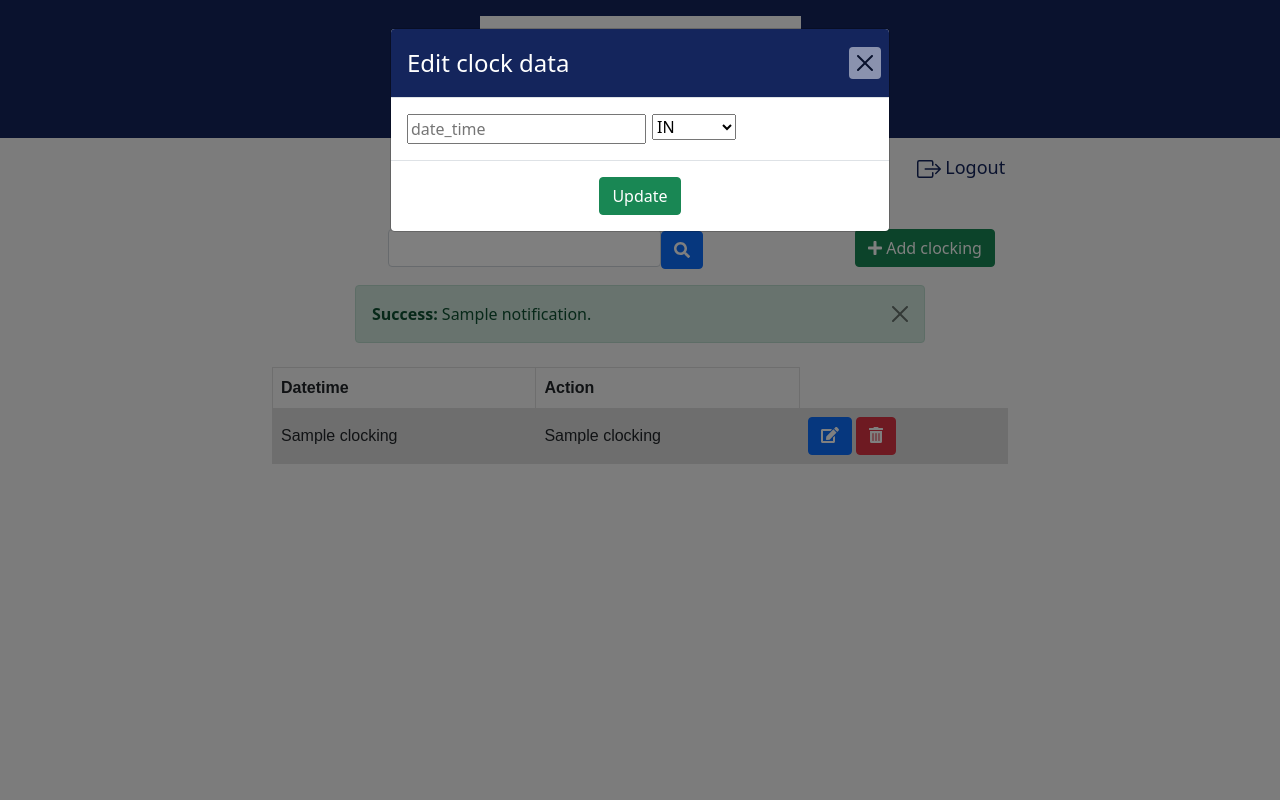
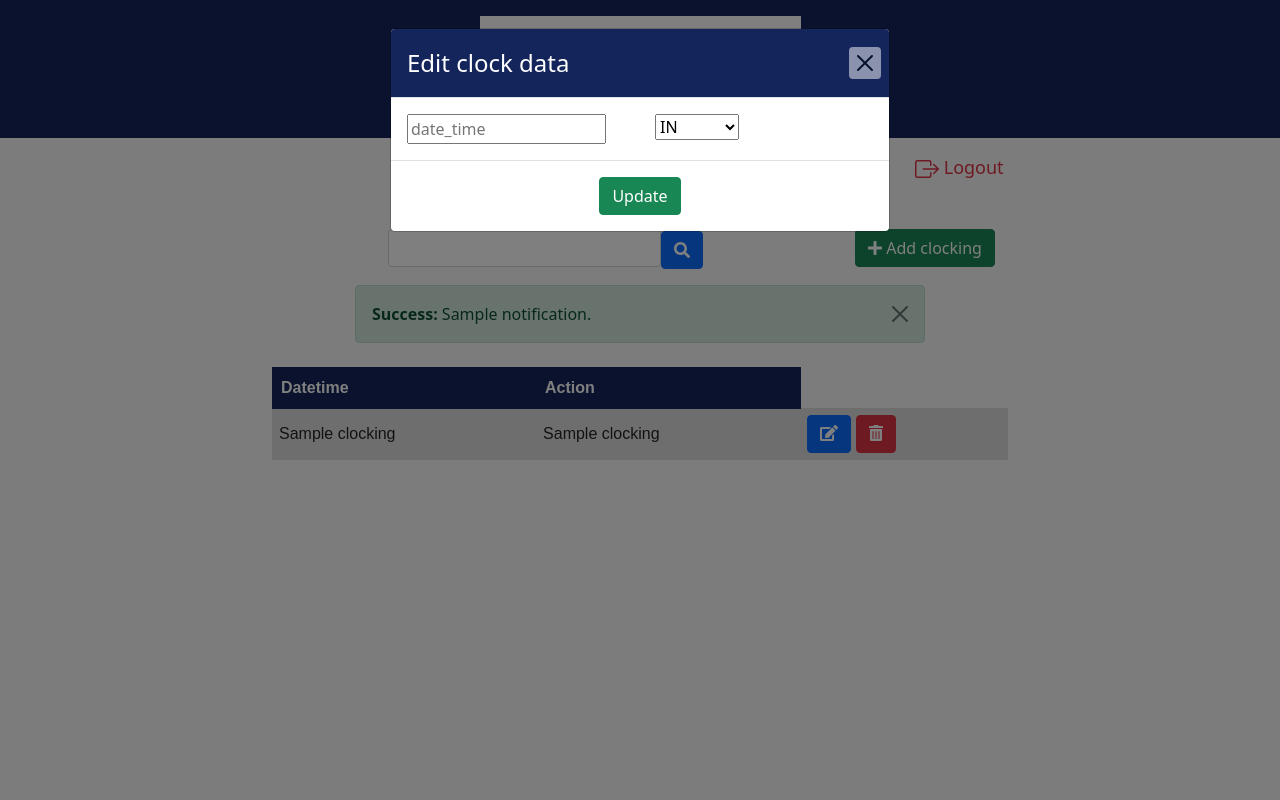
Before and after one commit to jmv74211/clockzy, a Flask app: template src/web_app/templates/index.html in a window 1280 px wide, after a click that opens the changed part. Run offline with Flask 2, Linux system fonts and the light colour scheme; the template is opened without the code that fills it: most values are stand-ins (such as "Sample title", 1, 10 or a date in 2020); some libraries are stand-ins or nearby versions.

Commit message:
add: Add new CSS styles

```diff
--- a/src/web_app/static/css/styles.css
+++ b/src/web_app/static/css/styles.css
@@ -9,20 +9,27 @@ a {
 
 table {
     font-family: arial, sans-serif;
-    /* border-collapse: collapse; */
-    border-color: gray;
+    border-radius:6px;
     width: 100%;
   }
 
-  td, th {
+th {
+    padding: 8px;
+    text-align: left;
+    color: white;
+    background-color: #14255C;
+    border: 1px solid #14255C;
+}
+
+tr:nth-child(even) {
+    background-color: #dddddd;
+  }
+
+td {
     border: 1px solid #dddddd;
     text-align: left;
-    padding: 8px;
-  }
-
-  tr:nth-child(even) {
-    background-color: #dddddd;
-  }
+    padding: 6px;
+}
 
 .login {
     background-color: white;
@@ -36,27 +43,19 @@ table {
 }
 
 .cwhite {
-    color:white
+    color:white;
+}
+
+.bg-white {
+    background-color: white;
 }
 
 .background-pcolor {
     background-color: #14255C
 }
 
-.background-white {
-    background-color: white;
-}
-
-.red {
-    background-color: red;
-}
-
-.blue {
-    background-color: blue;
-}
-
 .logout {
-    color: #14255C;
+    color: #dc3545;
     font-size: large;
 }
 
@@ -64,8 +63,8 @@ table {
     text-decoration: underline;
 }
 
-.user_id {
-    color: #14255C;
+.user-id {
+    color: #0d6efd;
     font-size: large;
 }
 
@@ -73,8 +72,14 @@ table {
     margin:0 auto;
 }
 
-#clocking_edit_validation {
-    display: none;
+#input_datetime_edit_clocking {
+    float: left;
+    margin-right: 3px;
+}
+
+#button_delete_clocking_yes{
+    padding-left: 22px;
+    padding-right: 22px;
 }
 
 #search_input {
@@ -85,3 +90,20 @@ table {
     border: 1px solid #ced4da;
     border-radius: .25rem;
 }
+
+.w100 {
+    width: 100%;
+}
+
+.w90 {
+    width: 90%;
+}
+
+@media only screen and (min-width: 992px){
+    .mv1{
+        float:right
+    }
+    .float-md-left{
+        float:left
+    }
+}
```
